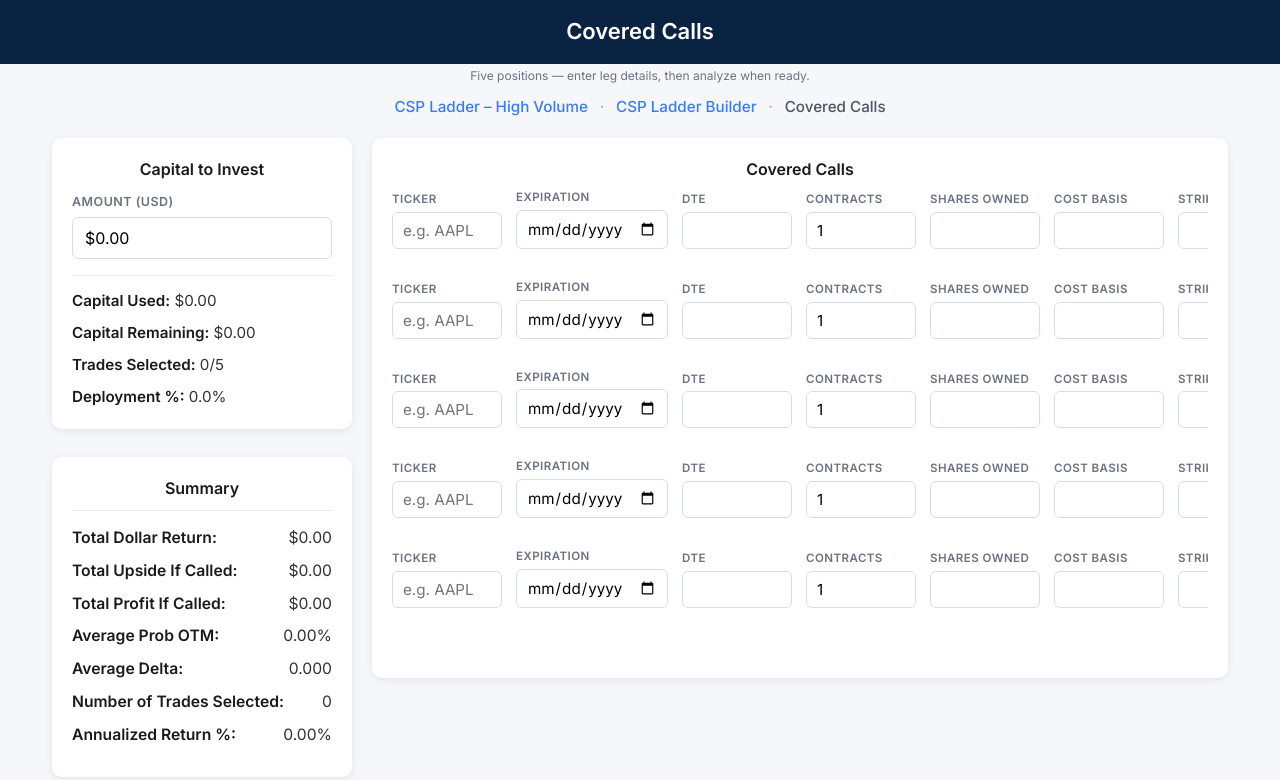
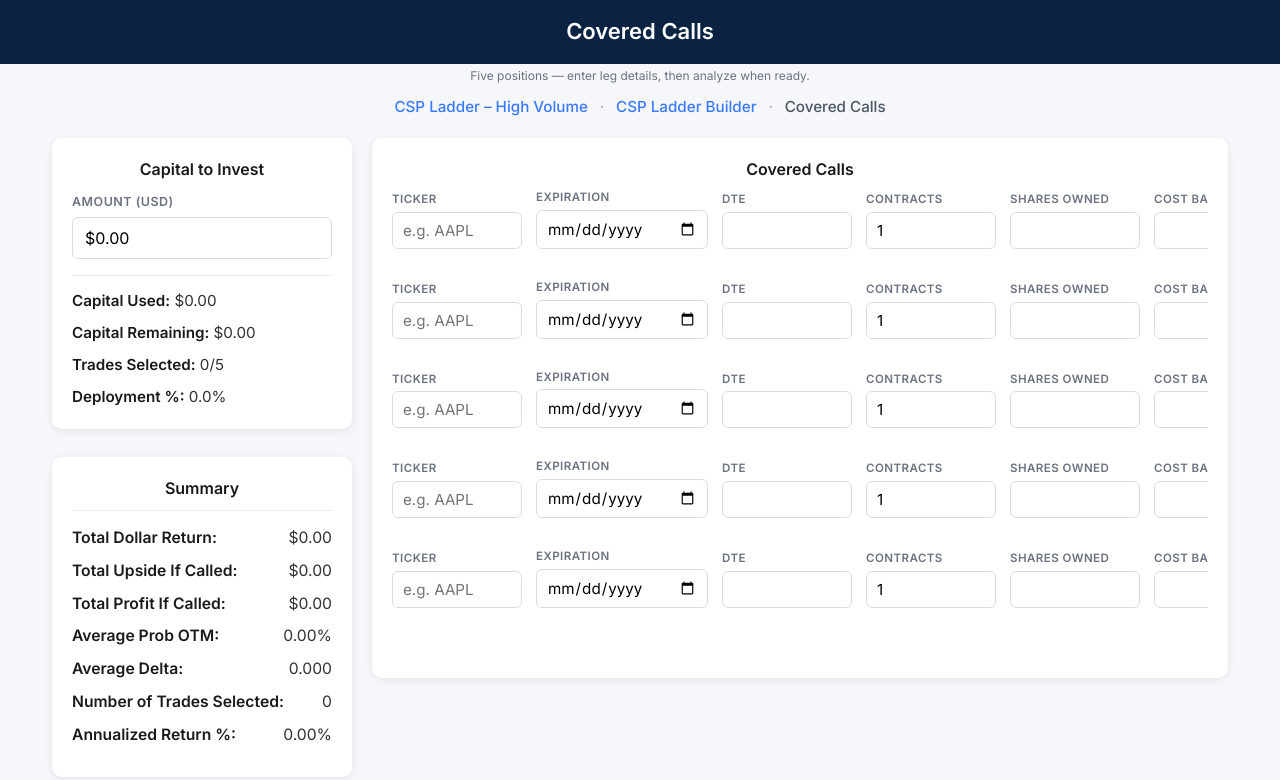
Before and after one commit to MelParker66/csp-analyzer, a plain HTML site: page cc-ladder.html in a window 1280 px wide. Drawn offline with Linux system fonts and the light colour scheme.

Commit message:
Widened CC layout (Option B) and updated spacing

```diff
--- a/cc-ladder.html
+++ b/cc-ladder.html
@@ -60,6 +60,7 @@
         </aside>
 
         <div class="ladder-content-column main-content">
+            <div class="cc-ladder-container">
             <div id="cc-ladder-root" class="ladder-root">
                 <section class="card ladder-rung" data-rung-id="1">
                     <h2 class="card-title ladder-rung-title">Covered Calls</h2>
@@ -271,6 +272,7 @@
                     </div>
                 </section>
             </div>
+            </div>
         </div>
     </main>
 
--- a/style.css
+++ b/style.css
@@ -767,6 +767,12 @@ body {
 }
 
 /* Covered Calls ladder (cc-ladder.html) */
+/* Expand CC ladder width (Option B: Extra Wide) */
+.cc-ladder-container {
+    max-width: 1500px;
+    width: 100%;
+}
+
 .cc-input-stack {
     display: flex;
     flex-direction: column;
@@ -781,8 +787,9 @@ body {
     margin-right: 14px;
 }
 
+/* Slightly widen inputs for better readability */
 .cc-field input {
-    width: 110px;
+    width: 130px;
     padding: 8px 10px;
     font-size: 0.95rem;
     font-family: inherit;
@@ -798,16 +805,20 @@ body {
     box-shadow: 0 0 0 2px rgba(58, 122, 254, 0.15);
 }
 
+/* Keep expiration input wider */
 .cc-field input.cc-inp-exp {
-    width: 152px;
-    min-width: 152px;
+    width: 172px;
+    min-width: 172px;
 }
 
+/* Ensure rows stretch fully across the new width */
 .cc-row {
     display: flex;
     flex-wrap: nowrap;
     align-items: flex-end;
     margin-bottom: 18px;
+    max-width: 1500px;
+    width: 100%;
 }
 
 .cc-field-label {
```
